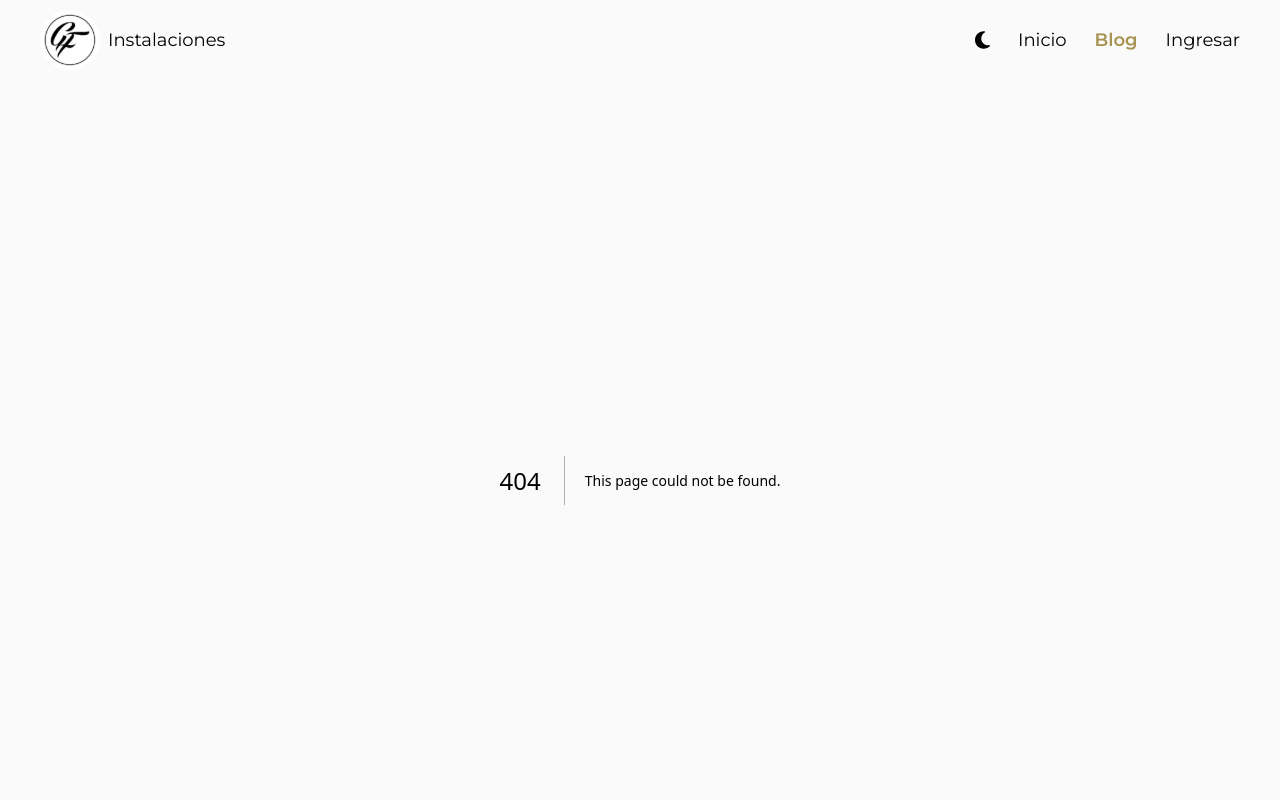
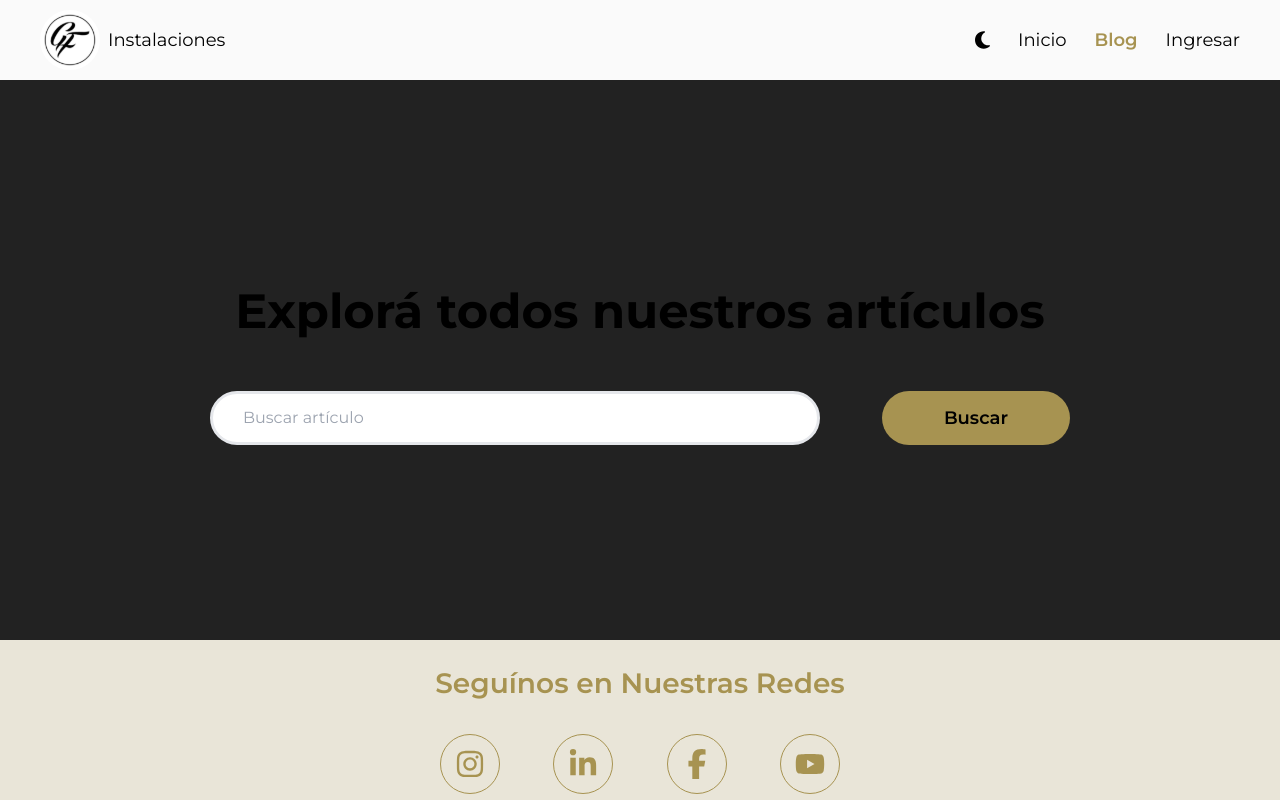
Before and after one commit to LautaroGando/GF-Instalaciones, a Next.js app: page /blog in a window 1280 px wide. Before the commit this address had no page. Shown: the top 800 px of the page. Built offline with nearby package versions, Linux system fonts and the light colour scheme.

Commit message:
banner del blog finalizado

```diff
--- /dev/null
+++ b/app/blog/page.ts
@@ -0,0 +1 @@
+export {default} from '@/components/BlogComponents/Blog'
--- a/app/layout.tsx
+++ b/app/layout.tsx
@@ -4,6 +4,7 @@ import Header from "@/components/HeaderComponents/Header";
 import BannerHome from "@/components/HomeComponents/BannerHome/BannerHome";
 import clsx from "clsx";
 import Footer from "@/components/FooterComponents/Footer";
+import BlogBanner from "@/components/BlogComponents/BlogBanner/BlogBanner";
 
 export const metadata: Metadata = {
   title: "GF Instalaciones",
@@ -23,6 +24,7 @@ export default function RootLayout({
       <body className={clsx("bg-bgColor transition-all duration-500 font-textFont text-secondaryColor dark:text-letterColorLight dark:bg-secondaryColor")}>
         <Header />
         <BannerHome />
+        <BlogBanner/>
         <main className="px-[12px] sm:px-[20px] lg:max-w-[960px] lg:mx-auto xl:max-w-[1200px]">
           {children}
         </main>
--- /dev/null
+++ b/components/BlogComponents/Blog.tsx
@@ -0,0 +1,10 @@
+import React from 'react'
+
+const Blog = () => {
+  return (
+    <div>
+    </div>
+  )
+}
+
+export default Blog
--- /dev/null
+++ b/components/BlogComponents/BlogBanner/BlogBanner.tsx
@@ -0,0 +1,32 @@
+"use client";
+import { usePathname } from "next/navigation";
+import React from "react";
+
+const BlogBanner = () => {
+  const path = usePathname();
+
+  if (!path.startsWith("/blog")) return;
+
+  return (
+    <div className="flex items-center justify-center bg-[#222] h-[315px] px-3 sm:h-[480px] xl:h-[560px]">
+      <div className="flex flex-col justify-center items-center gap-7 w-full md:gap-11">
+        <h2 className="font-bold text-[27px] text-center sm:text-[30px] xl:text-[48px]">
+          Explorá todos nuestros artículos
+        </h2>
+        <div className="flex flex-col gap-4 w-full max-w-[510px] md:flex-row md:max-w-[710px] md:justify-between xl:max-w-[860px]">
+          <input
+            type="text"
+            placeholder="Buscar artículo"
+            className="px-4 py-3 max-h-[44px] rounded-[50px] text-secondaryColor outline-none border-[3px] transition-all duration-200 focus:border-primaryColor focus:placeholder:text-primaryColor md:w-[488px] lg:max-h-[50px] xl:max-h-[56px] xl:w-[610px] xl:px-[30px]"
+          />
+
+          <button className="flex justify-center items-center px-4 py-3 text-[18px] rounded-[50px] bg-primaryColor font-semibold max-h-[44px] transition-all duration-200 border-primaryColor hover:bg-primaryColorHover hover:border-primaryColorHover md:w-[178px] lg:max-h-[50px] xl:w-[188px] xl:max-h-[56px]">
+            Buscar
+          </button>
+        </div>
+      </div>
+    </div>
+  );
+};
+
+export default BlogBanner;
--- a/components/HomeComponents/Graph/Graph.tsx
+++ b/components/HomeComponents/Graph/Graph.tsx
@@ -5,15 +5,6 @@ import InfoGraph from "./InfoGraph/InfoGraph";
 
 export const Graph: React.FC = () => {
   return (
-<<<<<<< HEAD
-    <div>
-      <HomeTitle text="¿Necesitas Instalar gráfica?" />
-      <div className="flex flex-col gap-4">
-        <PreviewJobs />
-        <InfoGraph />
-      </div>
-    </div>
-=======
     <section className="flex flex-col gap-10 -mt-[70px]">
       <HomeTitle text="¿Necesitas Instalar gráfica?" />
       <div className="flex flex-col gap-4 lg:flex-row lg:gap-10">
@@ -21,7 +12,6 @@ export const Graph: React.FC = () => {
         <InfoGraph />
       </div>
     </section>
->>>>>>> cd1593d977701f3dea28a34cd1fb3ba05754d19c
   );
 };
 
--- a/tailwind.config.ts
+++ b/tailwind.config.ts
@@ -11,6 +11,7 @@ export default {
     extend: {
       colors: {
         primaryColor: "#A79351",
+        primaryColorHover: "#8D773D",
         secondaryColor: "#000000",
         letterColorLight: "#FAFAFA",
         bgColor: "#FAFAFA",
```
